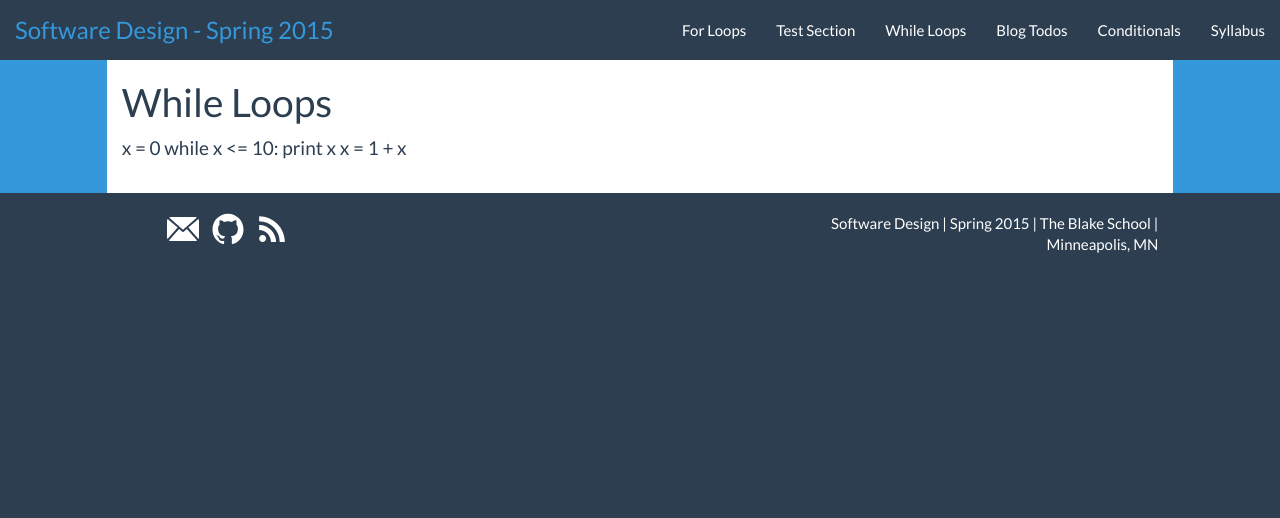
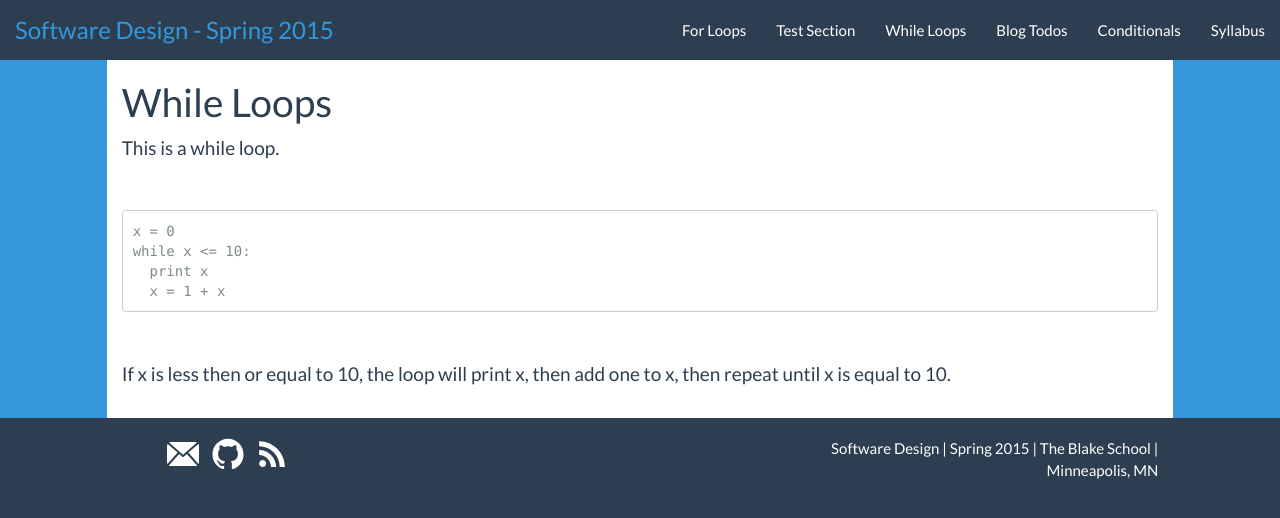
Before and after one commit to BlakeCS-Spring2015/blakecs-spring2015.github.io, a Jekyll site: the page built from WhileLoops.md, in a window 1280 px wide. Shown: the top 518 px of the page. Built offline with Jekyll 4.4.1, drawn with Linux system fonts in a browser that asks for light colours; Markdown is read by kramdown in place of the engine named in the settings.

Commit message:
Altered while loops

```diff
--- a/WhileLoops.md
+++ b/WhileLoops.md
@@ -6,7 +6,19 @@ permalink: /WhileLoops/
 
 # While Loops
 
-x = 0
-while x <= 10:
-  print x
-  x = 1 + x
+
+
+This is a while loop.
+
+<br>
+
+<!-- arbitrary comment -->
+
+    x = 0
+    while x <= 10:
+      print x
+      x = 1 + x
+
+<br>
+
+If x is less then or equal to 10, the loop will print x, then add one to x, then repeat until x is equal to 10.
```
